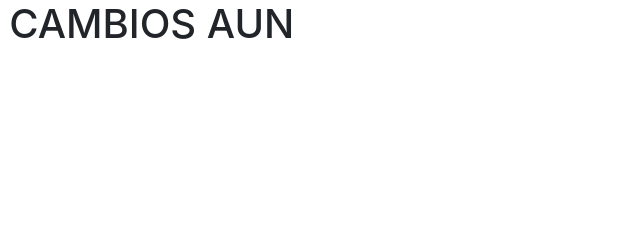
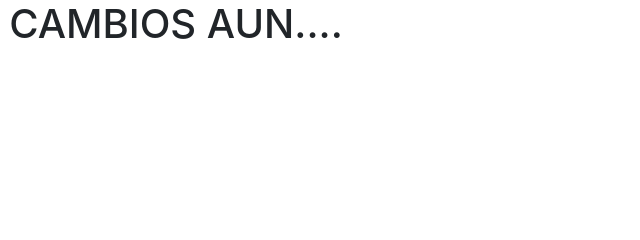
Before and after one commit to isofit2004/problem0, a plain HTML site: page advanced.html in a window 1280 px wide. Shown: the top 240 px of the page, 530-1170 px from the left. Drawn offline with nearby package versions, Linux system fonts and the light colour scheme.

Commit message:
Update advanced.html

```diff
--- a/advanced.html
+++ b/advanced.html
@@ -13,7 +13,7 @@
     </head>
     <body>
 
-        <h1>ESTE ES EL ADVANCED SIN CAMBIOS AUN</h1>
+        <h1>ESTE ES EL ADVANCED SIN CAMBIOS AUN....</h1>
 
         <div class="row">
             <div class="col-sm-11"></div>
```
